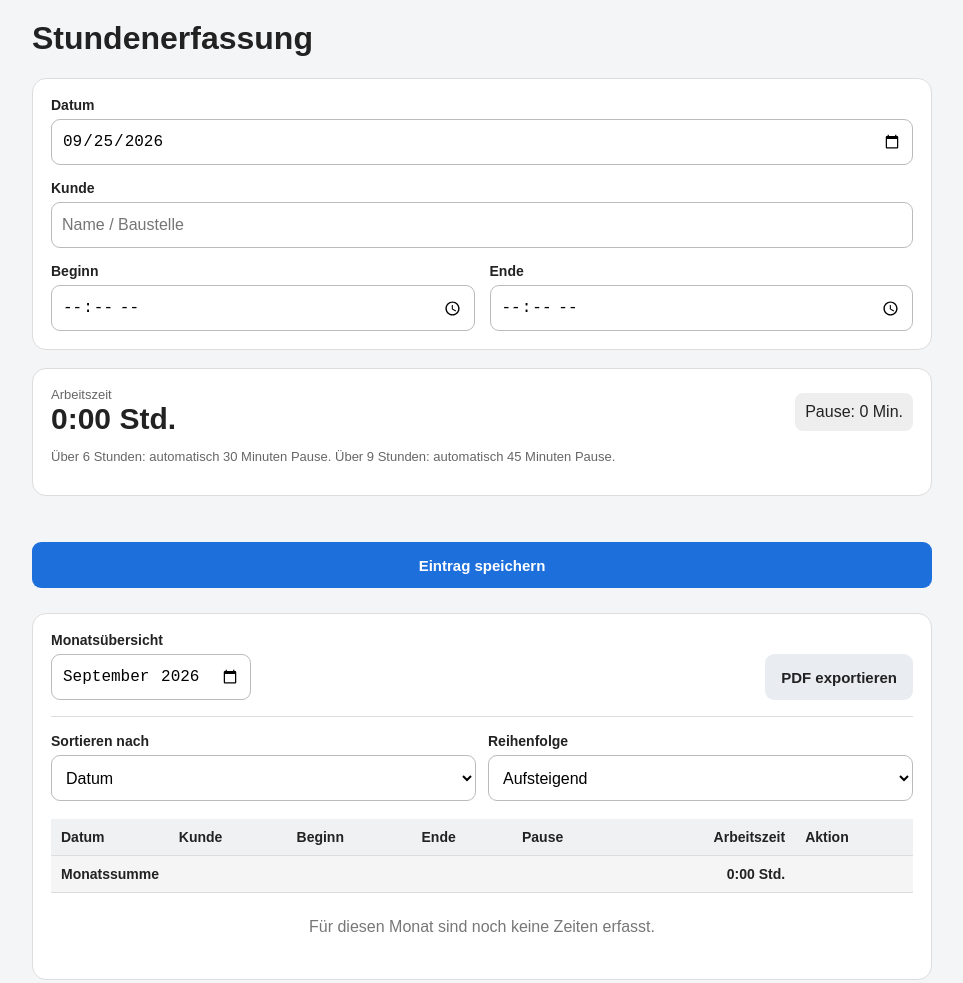
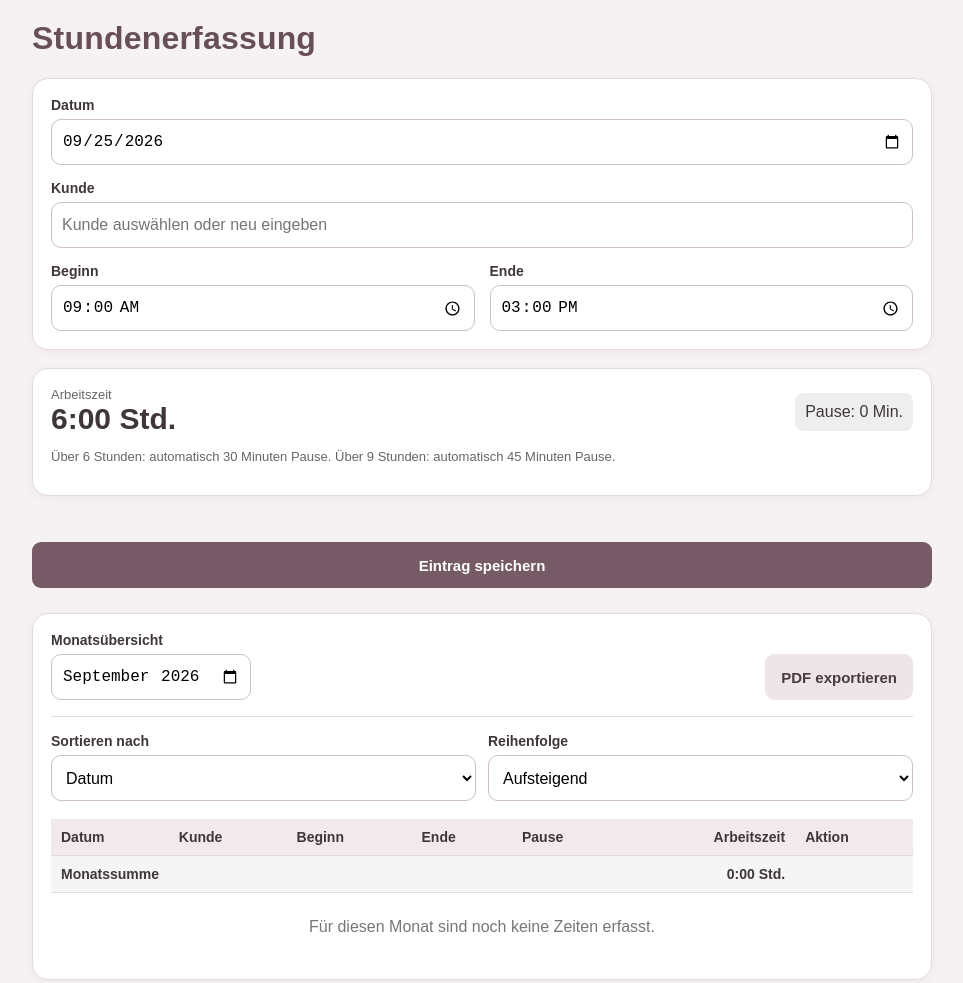
Before and after one commit to tw2208/Stundenerfassung, a plain HTML site: page index.html in a window 1280 px wide. Shown: the whole page, without its empty margins (158-1121 px from the left). Drawn offline with Linux system fonts and the light colour scheme.

Commit message:
Add files via upload

```diff
--- a/index.html
+++ b/index.html
@@ -8,22 +8,22 @@
 <title>Stundenerfassung</title>
 <style>
 *{box-sizing:border-box}
-body{margin:0;padding:20px;font-family:Arial,sans-serif;background:#f4f5f7;color:#222}
-.app{max-width:900px;margin:0 auto}
-h1{margin-top:0}.card{background:#fff;border:1px solid #ddd;border-radius:14px;padding:18px;margin-bottom:18px}
+body{margin:0;padding:20px;font-family:Arial,sans-serif;background:#f6f1f3;color:#3f363a}
+.app{max-width:900px;margin:0 auto} h1{color:#674f59;letter-spacing:.2px}
+h1{margin-top:0}.card{background:#fff;border:1px solid #e4dadd;border-radius:16px;padding:18px;margin-bottom:18px;box-shadow:0 2px 10px rgba(80,55,65,.05)}
 .grid{display:grid;grid-template-columns:1fr 1fr;gap:15px}.full{grid-column:1/-1}
 label{display:block;font-size:14px;font-weight:bold;margin-bottom:6px}
-input,select{width:100%;min-height:46px;padding:10px;border:1px solid #bbb;border-radius:9px;font-size:16px;background:#fff}
+input,select{width:100%;min-height:46px;padding:10px;border:1px solid #cdbfc4;border-radius:10px;font-size:16px;background:#fff}
 button{min-height:46px;padding:10px 16px;border:0;border-radius:9px;font-size:15px;font-weight:bold;cursor:pointer}
-.primary{width:100%;background:#1d6fdc;color:#fff}.secondary{background:#e9edf2;color:#222}
-.edit{background:#e8eef7;color:#174d91;font-size:13px}.delete{background:#eee;color:#a00000;font-size:13px}
+.primary{width:100%;background:#765b66;color:#fff}.secondary{background:#eee5e8;color:#4a3b41}
+.edit{background:#eee5e8;color:#674f59;font-size:13px}.delete{background:#eee;color:#a00000;font-size:13px}
 .cancel{display:none;width:100%;margin-top:8px;background:#ddd}.calculation{display:flex;justify-content:space-between;align-items:center;gap:15px}
 .big{font-size:30px;font-weight:bold}.pause{background:#eee;padding:10px;border-radius:8px}.hint,#message{color:#666;font-size:13px}
 #message{min-height:20px;margin:8px 0}.editNotice{display:none;padding:10px;margin-bottom:15px;border-radius:8px;background:#fff4cc;font-size:14px;font-weight:bold}
 .month-head{display:flex;align-items:end;justify-content:space-between;gap:15px;flex-wrap:wrap}.control{min-width:150px}
 .sort-row{display:flex;gap:12px;flex-wrap:wrap;margin-top:16px;padding-top:16px;border-top:1px solid #ddd}.sort-row .control{flex:1;min-width:180px}
 .table-wrap{overflow-x:auto;margin-top:18px}table{width:100%;border-collapse:collapse;min-width:760px}
-th,td{padding:10px;border-bottom:1px solid #ddd;text-align:left;font-size:14px}th{background:#f0f1f3}
+th,td{padding:10px;border-bottom:1px solid #ddd;text-align:left;font-size:14px}th{background:#f1e9ec}
 td.time,th.time{text-align:right}tfoot td{font-weight:bold;background:#f5f5f5}.actions{display:flex;gap:5px}
 #empty{text-align:center;color:#777;padding:25px}
 @media(max-width:600px){body{padding:12px}.grid{grid-template-columns:1fr}.full{grid-column:auto}.calculation{align-items:flex-start;flex-direction:column}.control,.secondary{width:100%}.sort-row{flex-direction:column}}
@@ -36,7 +36,9 @@ td.time,th.time{text-align:right}tfoot td{font-weight:bold;background:#f5f5f5}.a
 <div id="editNotice" class="editNotice">Eintrag wird bearbeitet</div>
 <div class="grid">
 <div class="full"><label for="date">Datum</label><input id="date" type="date"></div>
-<div class="full"><label for="customer">Kunde</label><input id="customer" type="text" placeholder="Name / Baustelle" autocomplete="off"></div>
+<div class="full"><label for="customer">Kunde</label>
+<input id="customer" type="text" list="customerList" placeholder="Kunde auswählen oder neu eingeben" autocomplete="off">
+<datalist id="customerList"></datalist></div>
 <div><label for="start">Beginn</label><input id="start" type="time"></div>
 <div><label for="end">Ende</label><input id="end" type="time"></div>
 </div></div>
@@ -58,20 +60,30 @@ td.time,th.time{text-align:right}tfoot td{font-weight:bold;background:#f5f5f5}.a
 </div></div>
 <script>
 const STORAGE_KEY="allroundWeberStunden",SORT_STORAGE_KEY="allroundWeberStundenSortierung";
-const $=id=>document.getElementById(id),dateInput=$("date"),customerInput=$("customer"),startInput=$("start"),endInput=$("end"),totalDisplay=$("total"),breakDisplay=$("breakDisplay"),saveButton=$("save"),cancelEditButton=$("cancelEdit"),editNotice=$("editNotice"),monthInput=$("month"),pdfButton=$("pdf"),tableBody=$("tableBody"),monthTotal=$("monthTotal"),emptyDisplay=$("empty"),message=$("message"),sortBy=$("sortBy"),sortDirection=$("sortDirection");
+const $=id=>document.getElementById(id),dateInput=$("date"),customerInput=$("customer"),startInput=$("start"),endInput=$("end"),totalDisplay=$("total"),breakDisplay=$("breakDisplay"),saveButton=$("save"),cancelEditButton=$("cancelEdit"),editNotice=$("editNotice"),monthInput=$("month"),pdfButton=$("pdf"),tableBody=$("tableBody"),monthTotal=$("monthTotal"),emptyDisplay=$("empty"),message=$("message"),sortBy=$("sortBy"),sortDirection=$("sortDirection"),customerList=$("customerList");
 let editingId=null;
 function loadEntries(){try{const s=localStorage.getItem(STORAGE_KEY);if(!s)return[];const p=JSON.parse(s);return Array.isArray(p)?p:[]}catch(e){console.error(e);return[]}}
 let entries=loadEntries();
-function saveEntries(){try{localStorage.setItem(STORAGE_KEY,JSON.stringify(entries));return true}catch(e){message.textContent="Die Daten konnten nicht gespeichert werden.";return false}}
+function renderCustomerList(){
+  const customers=[...new Set(entries.map(e=>(e.customer||"").trim()).filter(Boolean))]
+    .sort((a,b)=>a.localeCompare(b,"de",{sensitivity:"base"}));
+  customerList.innerHTML="";
+  customers.forEach(name=>{
+    const option=document.createElement("option");
+    option.value=name;
+    customerList.appendChild(option);
+  });
+}
+function saveEntries(){try{localStorage.setItem(STORAGE_KEY,JSON.stringify(entries));renderCustomerList();return true}catch(e){message.textContent="Die Daten konnten nicht gespeichert werden.";return false}}
 function saveSortSettings(){try{localStorage.setItem(SORT_STORAGE_KEY,JSON.stringify({sortBy:sortBy.value,direction:sortDirection.value}))}catch(e){}}
 function loadSortSettings(){try{const s=localStorage.getItem(SORT_STORAGE_KEY);if(!s)return;const x=JSON.parse(s);if(["date","start","customer"].includes(x.sortBy))sortBy.value=x.sortBy;if(["asc","desc"].includes(x.direction))sortDirection.value=x.direction}catch(e){}}
 const now=new Date(),cy=now.getFullYear(),cm=String(now.getMonth()+1).padStart(2,"0"),cd=String(now.getDate()).padStart(2,"0"),today=`${cy}-${cm}-${cd}`;
-dateInput.value=today;monthInput.value=`${cy}-${cm}`;
+dateInput.value=today;monthInput.value=`${cy}-${cm}`;startInput.value="09:00";endInput.value="15:00";
 function timeToMinutes(v){if(!v)return null;const p=v.split(":");if(p.length!==2)return null;const h=Number(p[0]),m=Number(p[1]);return Number.isNaN(h)||Number.isNaN(m)?null:h*60+m}
 function formatMinutes(m){m=Math.max(0,Math.round(Number(m)||0));return Math.floor(m/60)+":"+String(m%60).padStart(2,"0")}
 function calculateTime(){const s=timeToMinutes(startInput.value),e=timeToMinutes(endInput.value);if(s===null||e===null||e<=s){totalDisplay.textContent="0:00 Std.";breakDisplay.textContent="Pause: 0 Min.";return null}const gross=e-s;let pause=0;if(gross>540)pause=45;else if(gross>360)pause=30;const net=gross-pause;totalDisplay.textContent=formatMinutes(net)+" Std.";breakDisplay.textContent="Pause: "+pause+" Min.";return{gross,pause,net}}
 startInput.addEventListener("input",calculateTime);endInput.addEventListener("input",calculateTime);
-function resetForm(){editingId=null;customerInput.value="";startInput.value="";endInput.value="";dateInput.value=today;saveButton.textContent="Eintrag speichern";cancelEditButton.style.display="none";editNotice.style.display="none";calculateTime()}
+function resetForm(){editingId=null;customerInput.value="";startInput.value="09:00";endInput.value="15:00";dateInput.value=today;saveButton.textContent="Eintrag speichern";cancelEditButton.style.display="none";editNotice.style.display="none";calculateTime()}
 function editEntry(id){const e=entries.find(x=>x.id===id);if(!e)return;editingId=e.id;dateInput.value=e.date;customerInput.value=e.customer;startInput.value=e.start;endInput.value=e.end;calculateTime();saveButton.textContent="Änderungen speichern";cancelEditButton.style.display="block";editNotice.style.display="block";message.textContent="Eintrag geladen. Änderungen vornehmen und speichern.";window.scrollTo({top:0,behavior:"smooth"})}
 cancelEditButton.addEventListener("click",()=>{resetForm();message.textContent="Bearbeitung abgebrochen."});
 saveButton.addEventListener("click",()=>{message.textContent="";const c=calculateTime();if(!dateInput.value||!customerInput.value.trim()||!c){message.textContent="Bitte Datum, Kunde, Beginn und Ende vollständig eintragen.";return}
@@ -89,7 +101,7 @@ pdfButton.addEventListener("click",()=>{const list=getMonthEntries();if(!list.le
 const p=monthInput.value.split("-"),mt=p[1]+"."+p[0],sd=sortBy.value==="date"?"Datum":sortBy.value==="start"?"Beginn":"Kunde";
 const h=`<!DOCTYPE html><html lang="de"><head><meta charset="UTF-8"><title>Stundennachweis ${mt}</title><style>body{font-family:Arial,sans-serif;margin:35px;color:#111}h1{font-size:22px;margin-bottom:5px}.subtitle{color:#555;margin-top:0}.sortinfo{color:#777;font-size:11px}table{width:100%;border-collapse:collapse;margin-top:25px;font-size:12px}th,td{border:1px solid #aaa;padding:8px;text-align:left}th{background:#eee}.right{text-align:right}.total{font-weight:bold;background:#eee}.signatures{display:flex;gap:70px;margin-top:70px}.signature{width:220px;border-top:1px solid #333;padding-top:5px;font-size:11px}@media print{body{margin:15mm}}</style></head><body><h1>Stundennachweis</h1><p class="subtitle">Monat ${mt}</p><p class="sortinfo">Sortierung: ${sd}</p><table><thead><tr><th>Datum</th><th>Kunde</th><th>Beginn</th><th>Ende</th><th>Pause</th><th class="right">Arbeitszeit</th></tr></thead><tbody>${rows}</tbody><tfoot><tr class="total"><td colspan="5">Monatssumme</td><td class="right">${formatMinutes(total)} Std.</td></tr></tfoot></table><div class="signatures"><div class="signature">Mitarbeiterin</div><div class="signature">Arbeitgeber</div></div><script>window.onload=function(){window.print()}<\/script></body></html>`;
 const w=window.open("","_blank");if(!w){message.textContent="Die Druckansicht konnte nicht geöffnet werden.";return}w.document.open();w.document.write(h);w.document.close()});
-loadSortSettings();calculateTime();renderTable();
+loadSortSettings();renderCustomerList();calculateTime();renderTable();
 </script>
 </body>
 </html>
```
